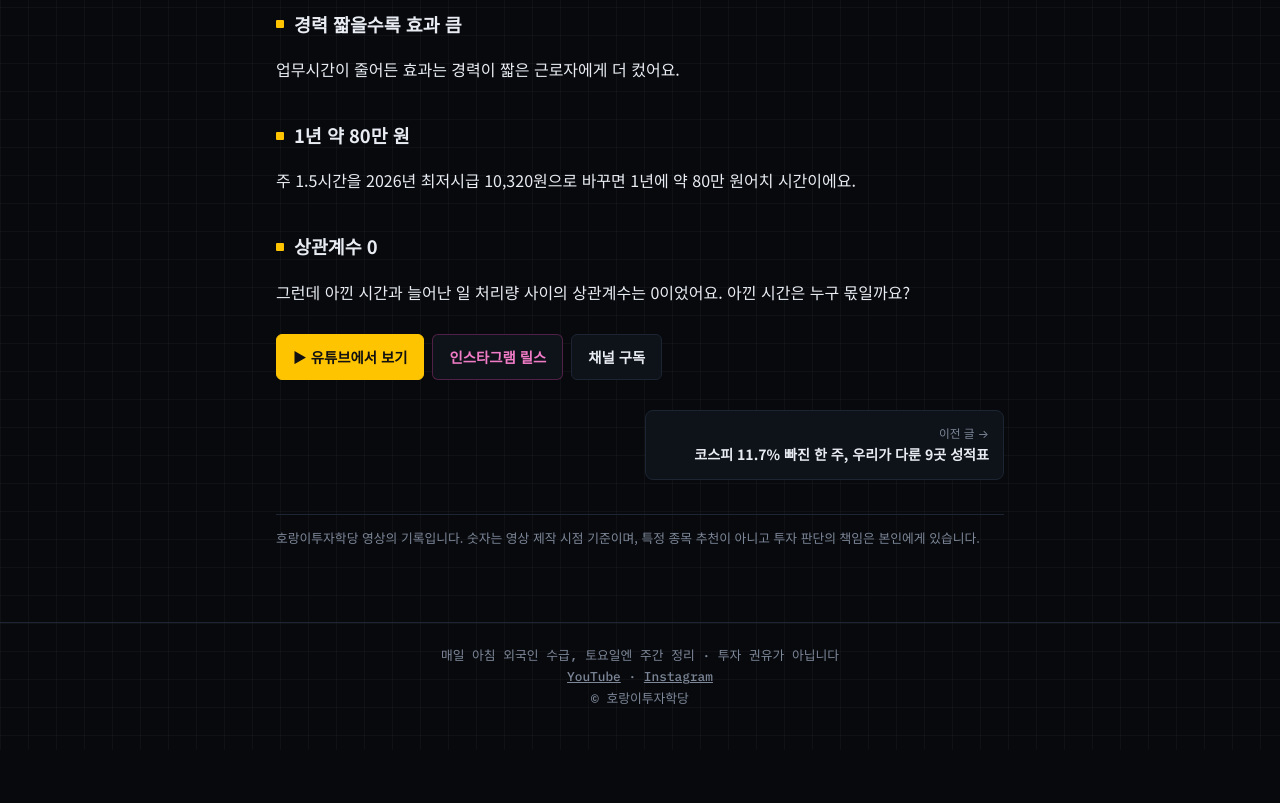
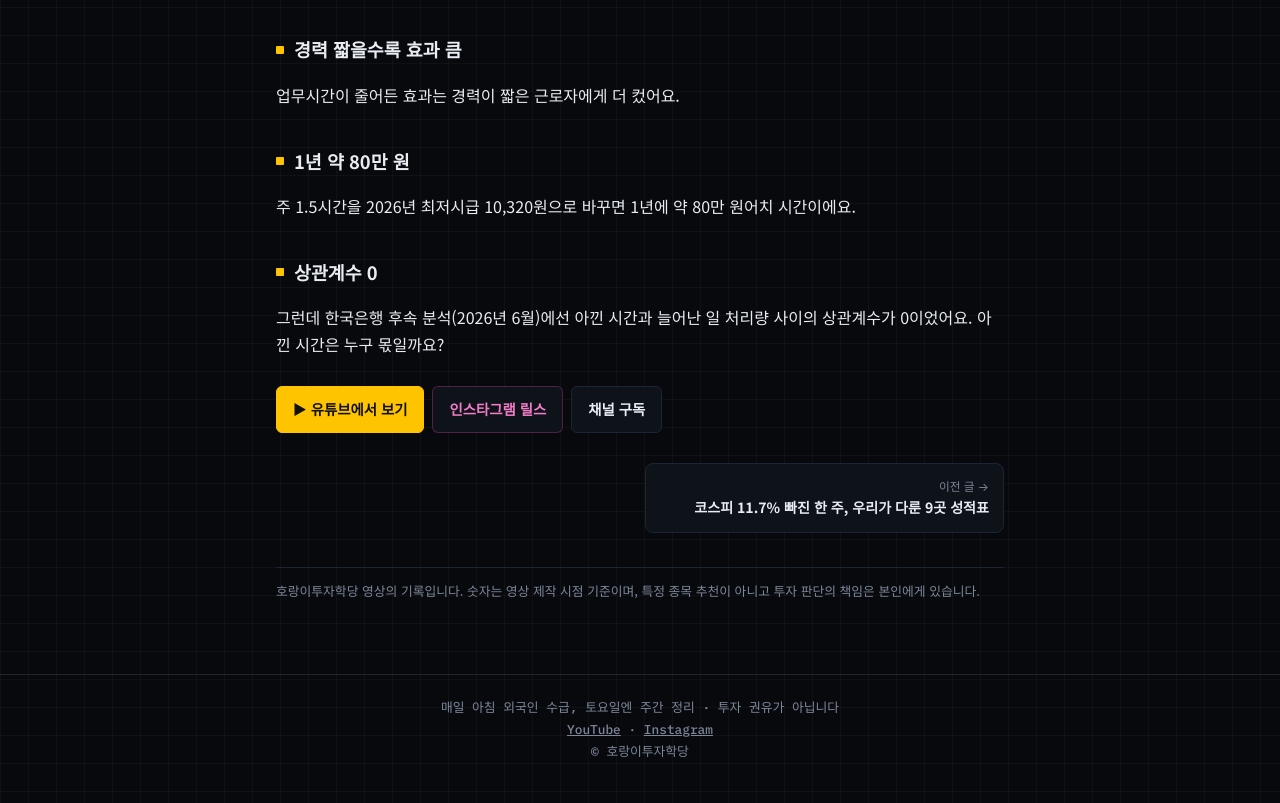
Before and after one commit to hotoo-class/hotoo-class.github.io, a plain HTML site: page posts/20261108-kwyqtCdy5QQ/index.html in a window 1280 px wide. Shown: the part 1393-2196 px from the top of the page. Before the commit the page ends 2143 px from the top, so only its background shows below. Drawn offline with Linux system fonts and the light colour scheme.

Commit message:
기록 갱신
Co-Authored-By: Claude Opus 5.5 <noreply@anthropic.com>

```diff
--- a/posts/20261108-kwyqtCdy5QQ/index.html
+++ b/posts/20261108-kwyqtCdy5QQ/index.html
@@ -110,6 +110,7 @@ footer{color:var(--mut);font-size:.8rem;text-align:center;padding:22px 16px 40px
 - 써 보고도 업무시간이 줄지 않은 근로자 54.1%
 - 쓰는 사람의 업무시간 평균 3.8% 감소(주 40시간 기준 약 1.5시간), 생산성 약 1.0% 향상 추정
 - 업무시간 단축 효과는 경력이 짧은 근로자에게 더 크게 나타남
-- 업무시간 절감률과 업무 처리량 증가율의 상관계수 0(&#x27;생산성 단절&#x27;)
 
-1년 약 80만 원은 주 1.5시간 × 2026년 최저시급 10,320원(고용노동부 고시 제2025-47호) × 52주로 계산한 값입니다. 등장인물과 이야기는 지어낸 것이고, 숫자는 위 자료에서 가져왔습니다. 3D 애니메이션과 효과음은 코드로 만들었습니다. 투자 권유가 아닙니다.</div><h2>63.5%가 써 본 AI</h2><p>직장인 열 명 중 여섯 명은 생성형 AI를 써 봤어요. 그런데 일에 꾸준히 쓰는 사람은 17.1%예요.</p><h2>54.1%는 시간 그대로</h2><p>써 보고도 업무시간이 안 줄었다는 사람이 절반이 넘어요. 묻는 법을 모르면 시간이 그대로예요.</p><h2>주 1.5시간</h2><p>제대로 쓰면 업무시간이 평균 3.8%, 일주일에 한 시간 반쯤 줄었어요. 생산성은 약 1.0% 오른 것으로 추정돼요.</p><h2>경력 짧을수록 효과 큼</h2><p>업무시간이 줄어든 효과는 경력이 짧은 근로자에게 더 컸어요.</p><h2>1년 약 80만 원</h2><p>주 1.5시간을 2026년 최저시급 10,320원으로 바꾸면 1년에 약 80만 원어치 시간이에요.</p><h2>상관계수 0</h2><p>그런데 아낀 시간과 늘어난 일 처리량 사이의 상관계수는 0이었어요. 아낀 시간은 누구 몫일까요?</p><div class='links'><a class='pill pri' href='https://youtu.be/kwyqtCdy5QQ'>▶ 유튜브에서 보기</a><a class='pill ig' href='https://www.instagram.com/reel/DfePhNKk1Pu/'>인스타그램 릴스</a><a class='pill ghost' href='https://www.youtube.com/@호랑이투자학당'>채널 구독</a></div><div class='pn'><span></span><a href='https://hotoo-class.github.io/posts/20261107--7lalI5pRRU/' style='text-align:right'><small>이전 글 →</small>코스피 11.7% 빠진 한 주, 우리가 다룬 9곳 성적표</a></div><p class='note'>호랑이투자학당 영상의 기록입니다. 숫자는 영상 제작 시점 기준이며, 특정 종목 추천이 아니고 투자 판단의 책임은 본인에게 있습니다.</p></article><footer>매일 아침 외국인 수급, 토요일엔 주간 정리 · 투자 권유가 아닙니다<br><a href="https://www.youtube.com/@호랑이투자학당">YouTube</a> · <a href="https://www.instagram.com/hotoo.class/">Instagram</a><br>© 호랑이투자학당</footer></body></html>
+한국은행 후속 보고서 &#x27;AI 도입은 생산성을 높이는가? 초기 3년의 효과 분석&#x27;(2026년 6월) 기준입니다. - 업무시간 절감률과 업무 처리량 증가율의 상관계수 0(&#x27;AI 생산성 단절&#x27;)
+
+1년 약 80만 원은 주 1.5시간 × 2026년 최저시급 10,320원(고용노동부 고시 제2025-47호) × 52주로 계산한 값입니다. 등장인물과 이야기는 지어낸 것이고, 숫자는 위 자료에서 가져왔습니다. 3D 애니메이션과 효과음은 코드로 만들었습니다. 투자 권유가 아닙니다.</div><h2>63.5%가 써 본 AI</h2><p>직장인 열 명 중 여섯 명은 생성형 AI를 써 봤어요. 그런데 일에 꾸준히 쓰는 사람은 17.1%예요.</p><h2>54.1%는 시간 그대로</h2><p>써 보고도 업무시간이 안 줄었다는 사람이 절반이 넘어요. 묻는 법을 모르면 시간이 그대로예요.</p><h2>주 1.5시간</h2><p>제대로 쓰면 업무시간이 평균 3.8%, 일주일에 한 시간 반쯤 줄었어요. 생산성은 약 1.0% 오른 것으로 추정돼요.</p><h2>경력 짧을수록 효과 큼</h2><p>업무시간이 줄어든 효과는 경력이 짧은 근로자에게 더 컸어요.</p><h2>1년 약 80만 원</h2><p>주 1.5시간을 2026년 최저시급 10,320원으로 바꾸면 1년에 약 80만 원어치 시간이에요.</p><h2>상관계수 0</h2><p>그런데 한국은행 후속 분석(2026년 6월)에선 아낀 시간과 늘어난 일 처리량 사이의 상관계수가 0이었어요. 아낀 시간은 누구 몫일까요?</p><div class='links'><a class='pill pri' href='https://youtu.be/kwyqtCdy5QQ'>▶ 유튜브에서 보기</a><a class='pill ig' href='https://www.instagram.com/reel/DfePhNKk1Pu/'>인스타그램 릴스</a><a class='pill ghost' href='https://www.youtube.com/@호랑이투자학당'>채널 구독</a></div><div class='pn'><span></span><a href='https://hotoo-class.github.io/posts/20261107--7lalI5pRRU/' style='text-align:right'><small>이전 글 →</small>코스피 11.7% 빠진 한 주, 우리가 다룬 9곳 성적표</a></div><p class='note'>호랑이투자학당 영상의 기록입니다. 숫자는 영상 제작 시점 기준이며, 특정 종목 추천이 아니고 투자 판단의 책임은 본인에게 있습니다.</p></article><footer>매일 아침 외국인 수급, 토요일엔 주간 정리 · 투자 권유가 아닙니다<br><a href="https://www.youtube.com/@호랑이투자학당">YouTube</a> · <a href="https://www.instagram.com/hotoo.class/">Instagram</a><br>© 호랑이투자학당</footer></body></html>
```
Also changed, not shown: index.html (+4 -2 lines).
